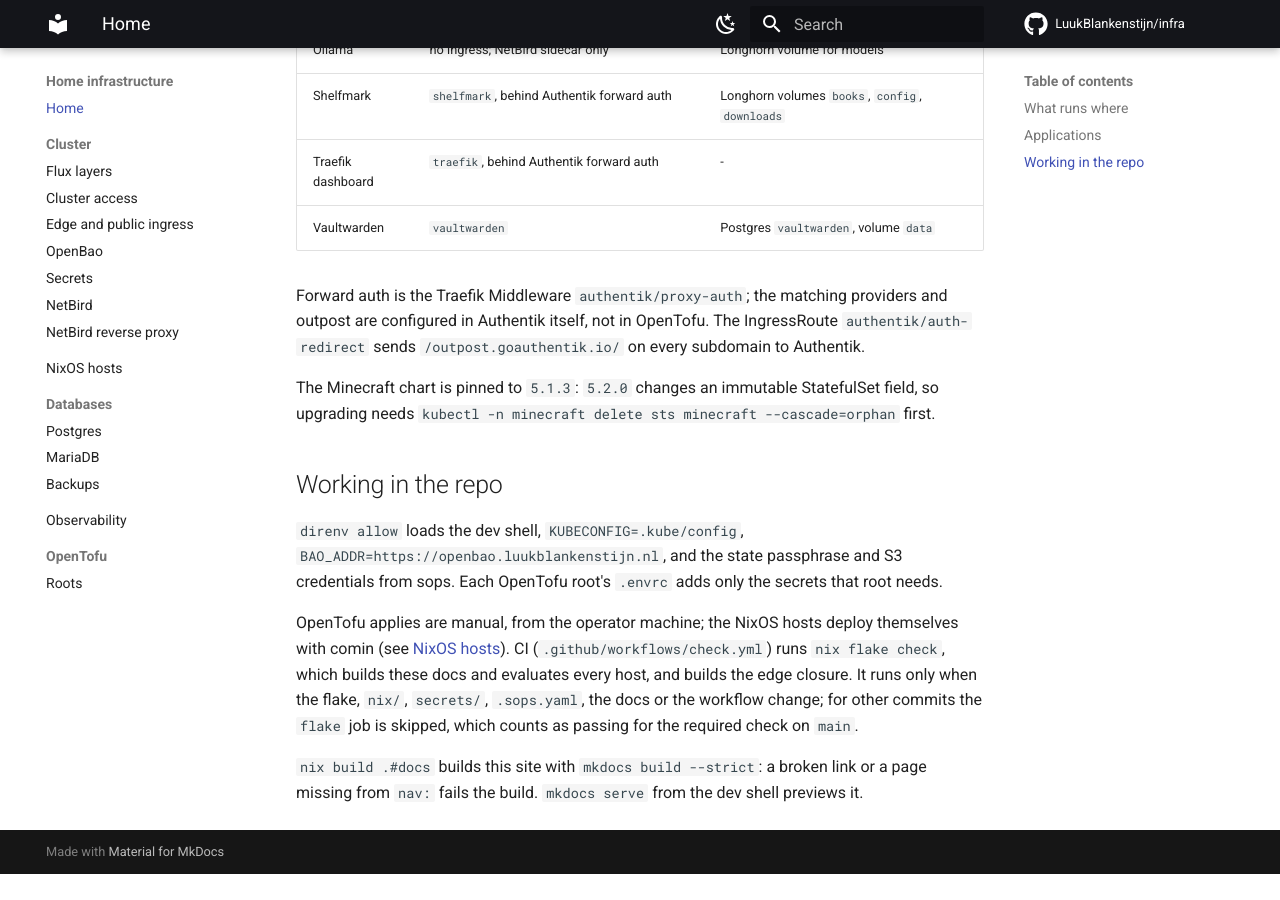
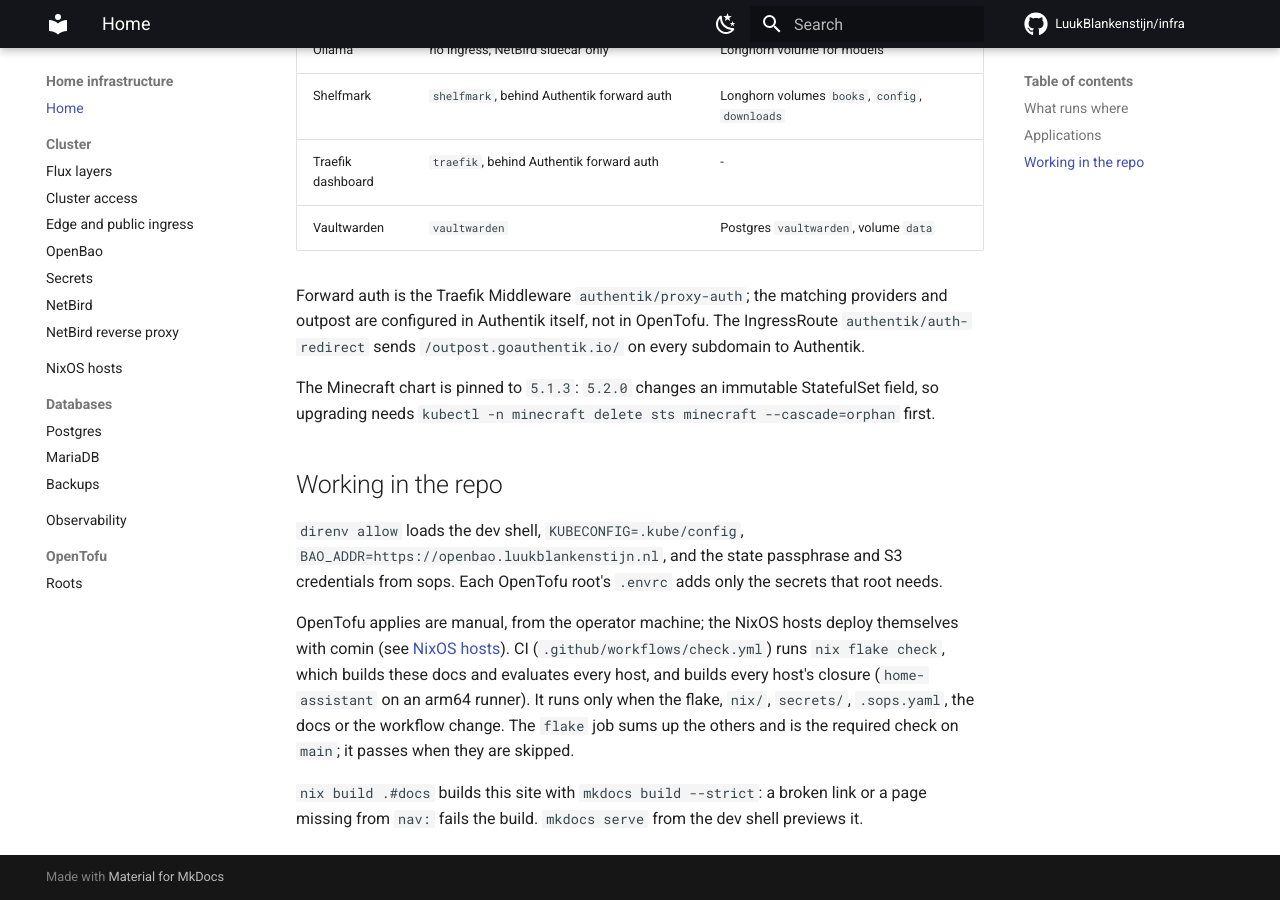
Before and after one commit to LuukBlankenstijn/infra, an MkDocs documentation site: the page built from docs/index.md, in a window 1280 px wide and 900 px high, scrolled down 1666 px. Built offline with MkDocs 1.6.1 and Material for MkDocs 9.7.7, drawn with Linux system fonts in a browser that asks for light colours; comment, search, counter and statistics services are not loaded; before the commit the page ends 2540 px from its top, so only the background shows below that.

Commit message:
ci: build every host, home-assistant on arm64; one summary job as the required check

```diff
--- a/docs/index.md
+++ b/docs/index.md
@@ -61,10 +61,10 @@ root needs.
 OpenTofu applies are manual, from the operator machine; the NixOS hosts deploy
 themselves with comin (see [NixOS hosts](hosts.md#deploying)). CI
 (`.github/workflows/check.yml`) runs `nix flake check`, which builds these docs
-and evaluates every host, and builds the edge closure. It runs only when the
-flake, `nix/`, `secrets/`, `.sops.yaml`, the docs or the workflow change; for
-other commits the `flake` job is skipped, which counts as passing for the
-required check on `main`.
+and evaluates every host, and builds every host's closure (`home-assistant` on
+an arm64 runner). It runs only when the flake, `nix/`, `secrets/`,
+`.sops.yaml`, the docs or the workflow change. The `flake` job sums up the
+others and is the required check on `main`; it passes when they are skipped.
 
 `nix build .#docs` builds this site with `mkdocs build --strict`: a broken link
 or a page missing from `nav:` fails the build. `mkdocs serve` from the dev shell
```
Also changed, not shown: docs/hosts.md (+2 -2 lines), 1 other file.
